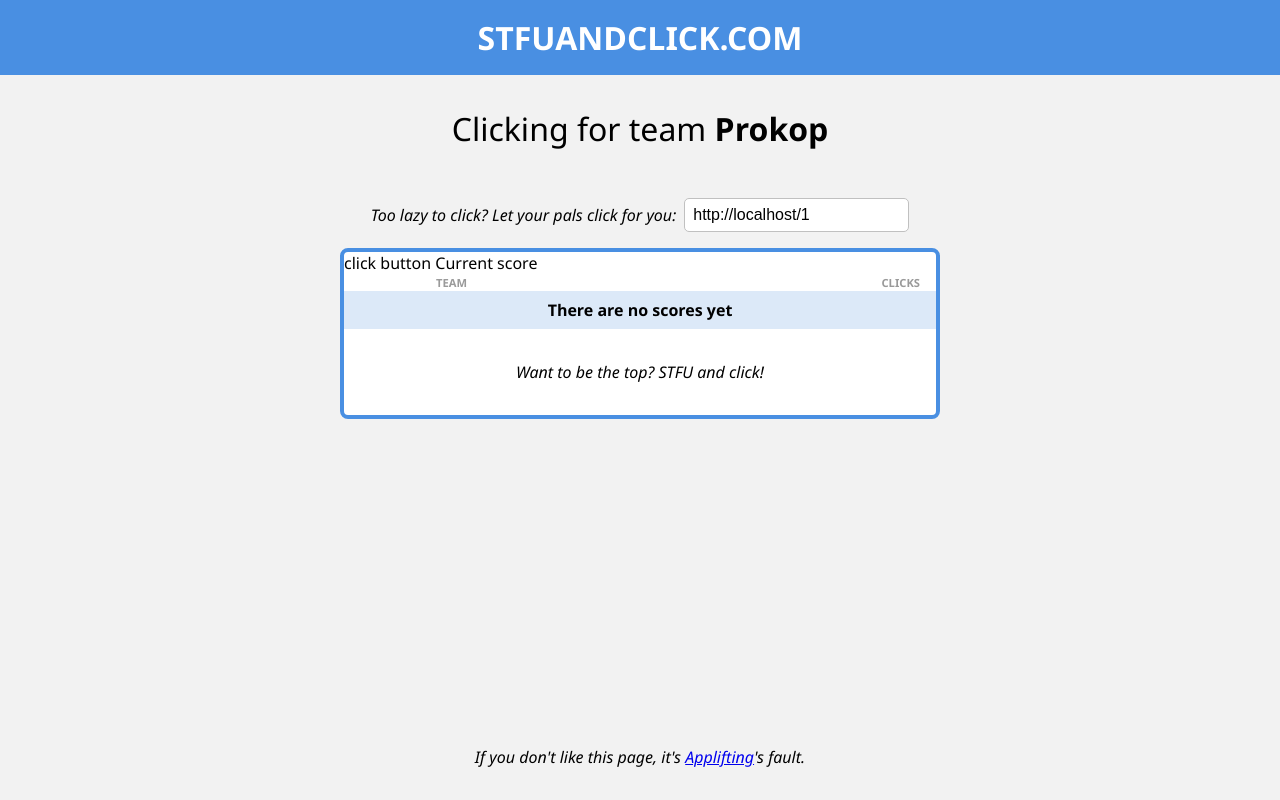
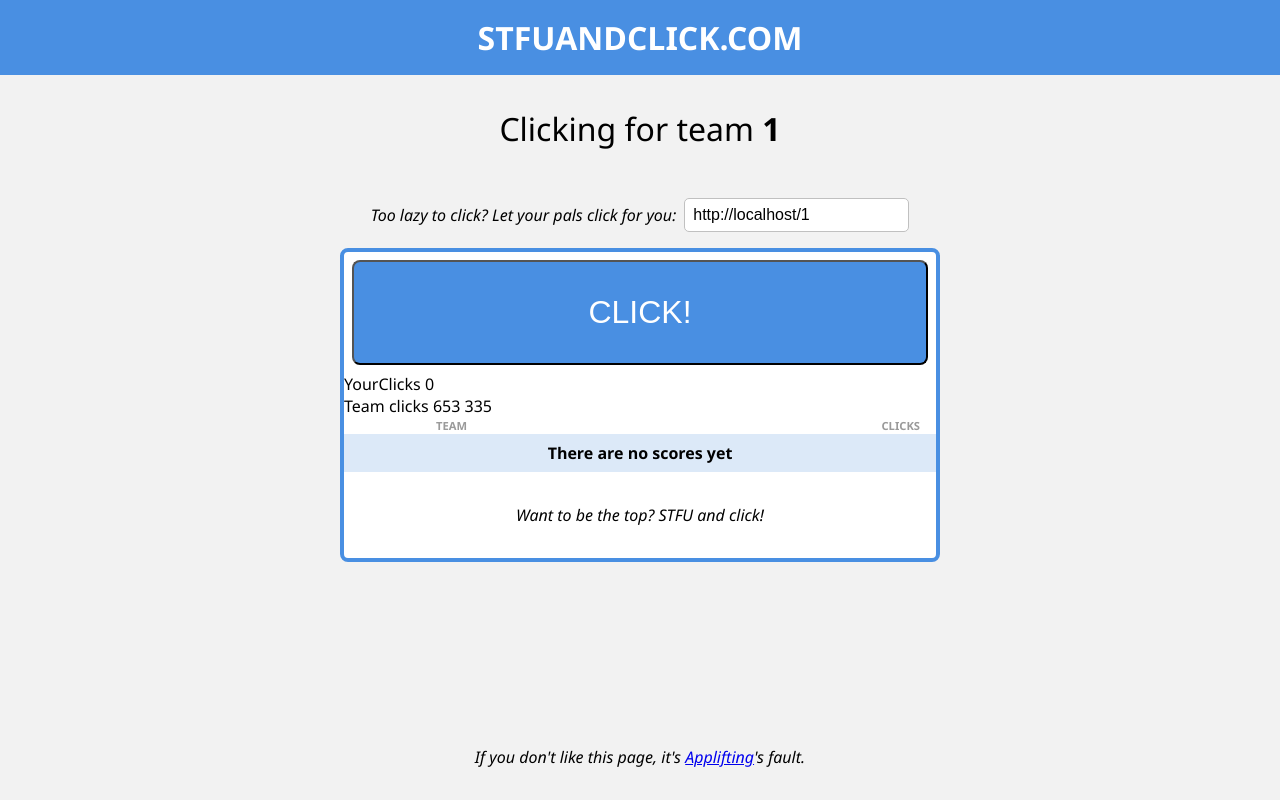
Before and after one commit to MartinNuc/stfu-and-click, a React (Create React App) app in the folder client/: page /1 in a window 1280 px wide. Built offline with nearby package versions, Linux system fonts and the light colour scheme.

Commit message:
Create game components

```diff
--- /dev/null
+++ b/client/src/components/ClickRaceButton.tsx
@@ -0,0 +1,22 @@
+import React from 'react'
+import { Button } from 'atoms/Button';
+import styled from 'styled-components';
+import { useDispatch } from 'react-redux';
+import { click } from 'store/gameSlice';
+
+export const ClickRaceButton = () => {
+  const dispatch = useDispatch();
+
+  function handleClick() {
+    dispatch(click());
+  }
+
+  return (
+      <StyledButton onClick={handleClick}>CLICK!</StyledButton>
+  )
+}
+
+const StyledButton = styled(Button)`
+  padding: 2rem 2rem;
+  font-size: 2rem;
+`;
--- /dev/null
+++ b/client/src/components/MyScoreBoard.tsx
@@ -0,0 +1,23 @@
+import React, { FC } from 'react'
+import { useSelector } from 'react-redux'
+import { RootState } from 'store';
+import { delimitThousands } from 'utils/thousands-delimiter';
+
+export const MyScoreBoard = () => {
+  const { myClicks, myTeam } = useSelector((state: RootState) => state.game)
+  const myTeamClicks = 653335;
+  return (
+    <div>
+      <BoardItem title="YourClicks" value={myClicks} />
+      <BoardItem title="Team clicks" value={myTeamClicks} />
+    </div>
+  )
+}
+
+type BoardItemProps = {
+  title: string;
+  value: number;
+}
+const BoardItem: FC<BoardItemProps> = ({title, value}) => <div>
+  {title} {delimitThousands(value)}
+</div>
--- a/client/src/containers/Game.tsx
+++ b/client/src/containers/Game.tsx
@@ -1,52 +1,39 @@
-import React, { useState, MouseEvent, useEffect } from 'react';
+import React, { useEffect } from 'react';
 import styled from 'styled-components';
 import { Quote } from 'components/Quote';
-import { Input } from 'atoms/Input';
 import { ScoreTable } from 'components/ScoreTable';
-import { useSelector } from 'react-redux';
+import { useSelector, useDispatch } from 'react-redux';
 import { RootState } from 'store';
 import { BlueBorderedContainer } from 'atoms/BlueBordredContainer';
-import wnd from 'utils/window';
+import { InvitePals } from 'components/InvitePals';
+import { ClickRaceButton } from 'components/ClickRaceButton';
+import { MyScoreBoard } from 'components/MyScoreBoard';
+import { initializeGame } from 'store/gameSlice';
+import { useParams } from 'react-router-dom';
 
 export const Game = () => {
-  const [copied, setCopied] = useState(false);
+  const dispatch = useDispatch();
   const scores = useSelector(
     (state: RootState) => state.leaderboard.leaderboard,
   );
-  const myTeam = useSelector((state: RootState) => state.game.myTeam);
+  const { team: myTeam } = useParams<{ team: string }>();
 
   useEffect(() => {
-    if (copied) {
-      setTimeout(() => setCopied(false), 1500);
-    }
-  }, [copied]);
-
-  function copyToClipboard(element: MouseEvent<HTMLInputElement>) {
-    element.currentTarget.select();
-    wnd.document.execCommand('copy');
-    setCopied(true);
-  }
+    dispatch(initializeGame(myTeam));
+  }, [myTeam, dispatch]);
 
   return (
     <Container>
       <Heading>
-        Clicking for team <TeamName>Prokop</TeamName>
+        Clicking for team <TeamName data-testid="my-team">{myTeam}</TeamName>
       </Heading>
       <InviteContainer>
-        Too lazy to click? Let your pals click for you:
-        <CopyNotificationContainer>
-          <StyledInput
-            onClick={copyToClipboard}
-            readOnly
-            value={wnd.location.href}
-            data-testid="url"
-          />
-          {copied && <CopiedNotification>Copied</CopiedNotification>}
-        </CopyNotificationContainer>
+        <InvitePals />
       </InviteContainer>
 
       <BlueBorderedContainer>
-        click button Current score
+        <ClickRaceButton />
+        <MyScoreBoard />
         <ScoreTable scores={scores} emphasizedTeam={myTeam} />
         <InviteContainer>
           <Quote>Want to be the top? STFU and click!</Quote>
@@ -79,25 +66,3 @@ const InviteContainer = styled.div`
   align-self: center;
   font-style: italic;
 `;
-
-const StyledInput = styled(Input)`
-  margin-left: 0.5rem;
-`;
-
-const CopyNotificationContainer = styled.div`
-  position: relative;
-`;
-
-const CopiedNotification = styled.div`
-  border-radius: 5px;
-  background-color: black;
-  color: white;
-  position: absolute;
-  top: -50%;
-  left: 50%;
-  margin: 0 auto;
-  transform: translate(-50%, -50%);
-  font-weight: bold;
-  font-size: 0.8rem;
-  padding: 0.2rem 0.5rem;
-`;
```
Also changed, not shown: 1 other file (tests, documents, lock files or other folders).
